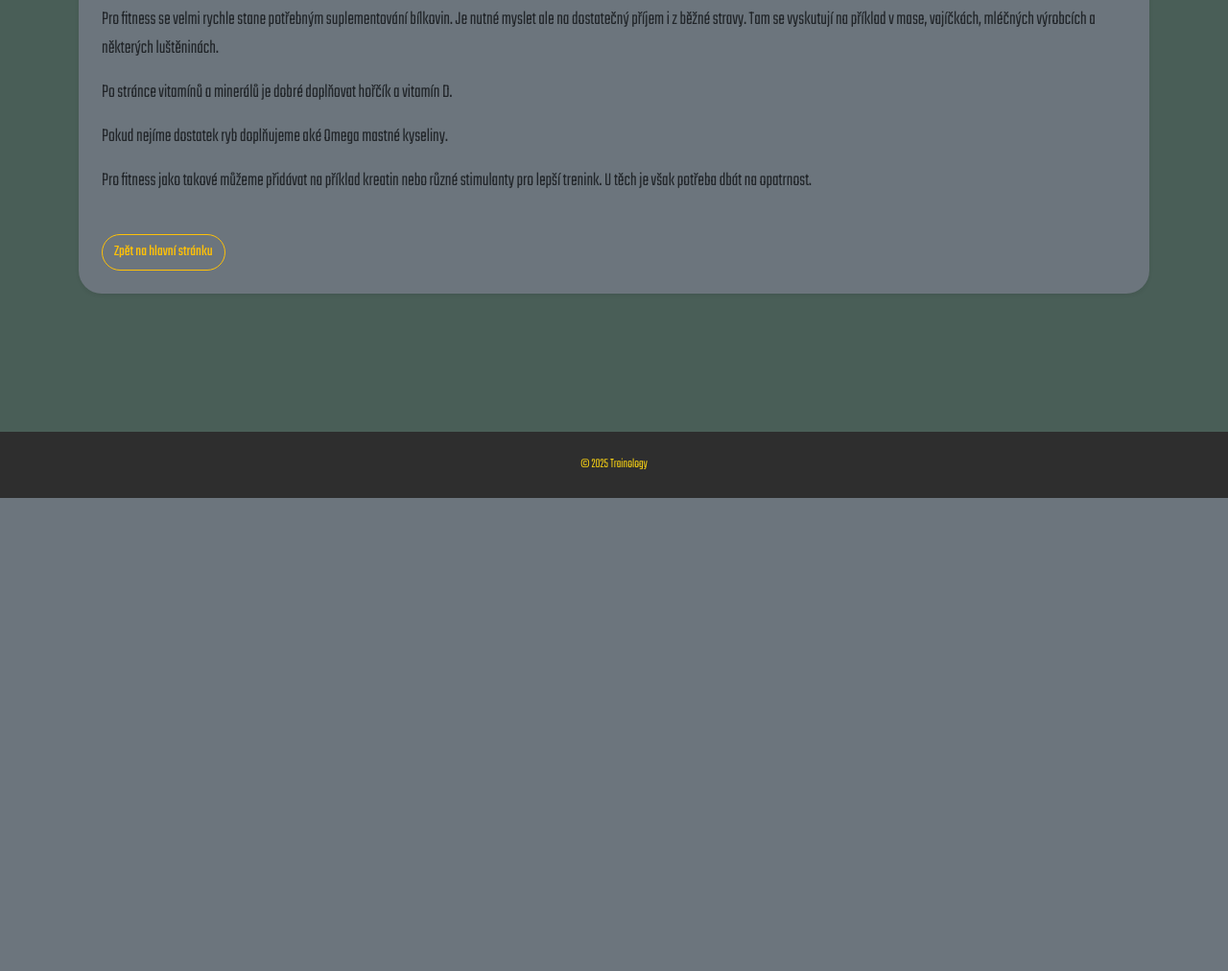
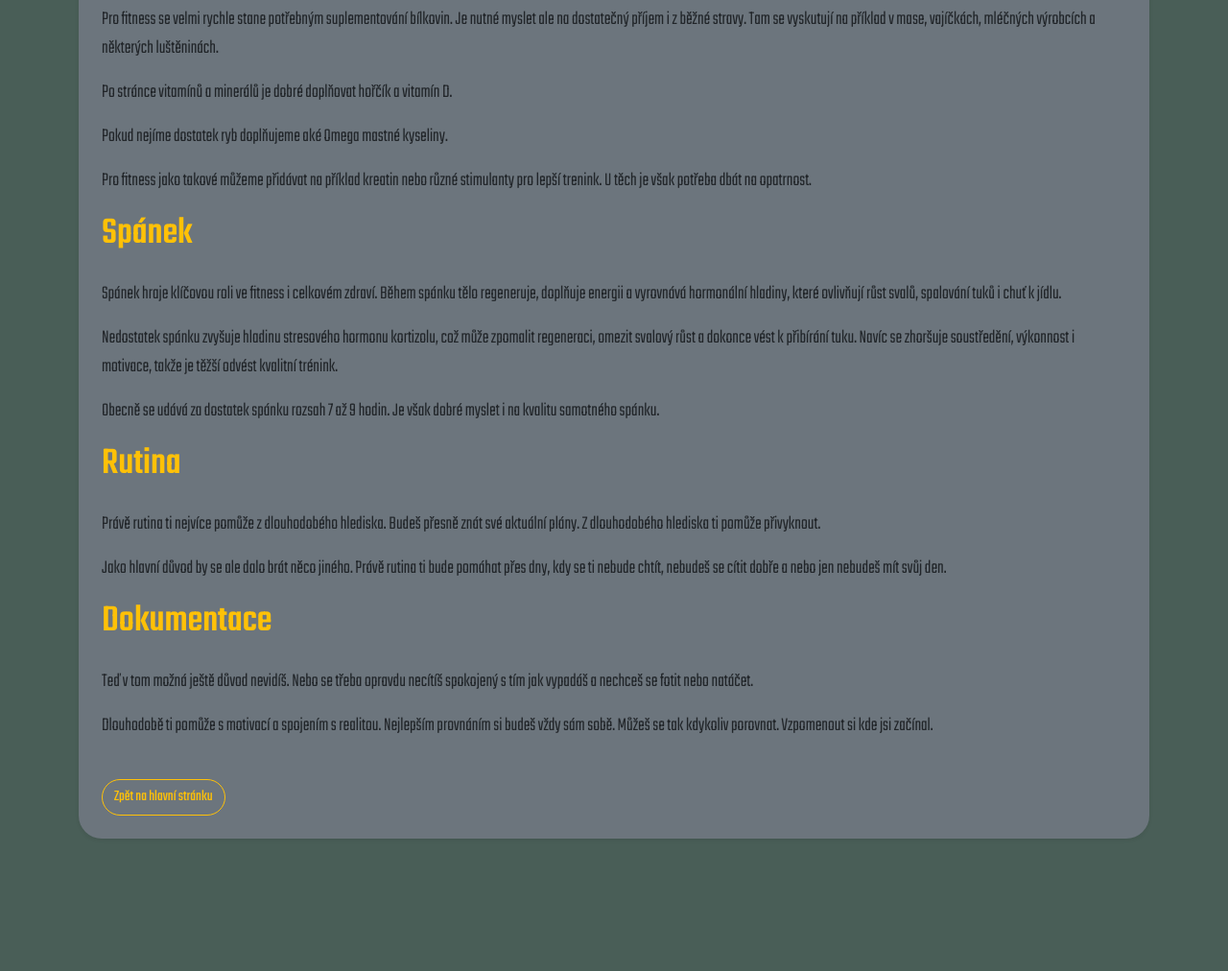
Before and after one commit to MarcusJust/WA-2025-Just_Marcus-Filip, a PHP site: page /about.php in a window 1280 px wide. Shown: the part 3862-4874 px from the top of the page at 96% size. Before the commit the page ends 4381 px from the top, so only its background shows below. Run offline with PHP 8.4, Linux system fonts and the light colour scheme.

Commit message:
#9 poslední část textu

```diff
--- a/final-project/public/about.php
+++ b/final-project/public/about.php
@@ -20,54 +20,37 @@
         <!-- První sekce -->
         <div class="p-4 rounded-4 shadow-sm mb-5 main-text">
             <h1 class="text-warning mb-4">O Trainology</h1>
-
             <p>Trainology je web stvořený pro komunitu okolo fitness.</p>
-
             <p>Naším cílem je předat čtenáři základy pro cvičení jako takové. Zároveň ale propojit členy komunity. Dát možnost ptát se a odpovídat. Učit sebe i ostatní.</p>
-
             <p>Níže se podíváme na naše tipy a doporučení pro začáteky. Od prvních treninku po suplementaci.</p>
 
         </div>
 
         <div class="p-4 rounded-4 shadow-sm mb-5 main-text">
             <h1 class="text-warning mb-4">Proč začít?</h1>
-
             <p>Začít s fitness je jedním z nejlepších rozhodnutí, které můžete pro své tělo i mysl udělat. Pravidelný pohyb má zásadní vliv na zdraví. Pomáhá totiž snižovat riziko civilizačních chorob, jako jsou srdeční onemocnění, vysoký tlak, cukrovka 2. typu nebo obezita. Kromě toho posiluje imunitní systém a zlepšuje kvalitu spánku, díky čemuž se člověk cítí celkově lépe a plný energie.</p>
-
             <p>Fitness ale není jen o fyzickém zdraví. Při cvičení se v těle uvolňují endorfiny, tedy tzv. hormony štěstí, které výrazně zlepšují náladu a pomáhají zvládat stres, úzkosti nebo i příznaky deprese. S rostoucí fyzickou silou a zlepšující se kondicí přichází také větší sebedůvěra, a to nejen co se týče vzhledu, ale i vnitřního pocitu kontroly a stability.</p>
-
             <p>Další výhodou pravidelného tréninku je nárůst energie a lepší výkonnost. Člověk má víc síly, větší výdrž a lépe se soustředí. Zároveň se zlepšuje držení těla a postava, což může být motivací samo o sobě. Fitness navíc učí disciplíně a pravidelnosti, což jsou návyky, které se pozitivně promítají i do ostatních oblastí života, jako je práce, studium nebo osobní rozvoj.</p>
-
             <p>V neposlední řadě má fitness i společenský rozměr. Cvičení v posilovně, účast na skupinových lekcích nebo třeba běhání s přáteli může být skvělým způsobem, jak navázat nové vztahy a cítit se součástí komunity.</p>
 
             <h1 class="mb-4 text-warning">Jak začít?</h1>
 
             <h3>Urči si cíl</h2>
-
             <p>V první řadě je dobrá si ujasnit čeho chci dosánout. Chci zhubout? Chci nabrat? Chci vybudovat postavu řeckého boha? Nebo mi stačí jen zlepšit kondici? Podle cíle totiž můžeš lépe zvolit cestu k němu.</p>
 
             <h3>Uvědom si</h2>
-
             <p>Ať si zvolil jakýkoliv cíl pamatuj, že jde o to abys se cítil sám lépe. Nenech se tedy odradit či ovlivnit ostatními okolo. Jde o tebe a o to si to užít.</p>
-
             <p>Je jedno koho potkáš po cestě. Každý někde začínal. Není důvod se cítit špatně kvůli tomu, jak na tom právě jsi. Už jen to že začínáš je obdivuhodné.</p>
 
             <h3>Neboj se</h2>
-
             <p>Nemusíš se bát přijít do fitka. Tvoje představa "Co když se mi budou smát nebo mě odsuzovat?", je milná. Ano, najdou se výjimky které takové budou, ale větší část taková opravdu není. Většina je tam kvůli sobě. Je jim tedy jedno jaký jsi ty.</p>
-
             <p>Nevíš si rady? Tak se prostě ptej. Většina lidí si sice hledí svého, ale zároveň ráda poradí. Opravdu nikdo nechce vidět jak se zraníš. Samozřejmě je dobré přijít a zeptat se slušností a pokorou.</p>
-
             <h3>Zvaž své možnosti</h2>
-
             <p>Pokud začínáš sám, tak zvaž své schopnosti. Zvládneš se sám naučit jednotlivé cviky? Na internetu určitě najedeš spoustu videí jak cvik provádět. Je ale potřeba porozumět pohybu. Pokud tuto dovednost ještě nemáš, tak se právě ptej lidí okolo. Případně v začátku vždy stojí za to zvážit možnost osobního trenéra.</p>
-
             <p>Uvědom si jaký typ člověka jsi a jaké časové možnosti máš. Tohle ti pomůže později.</p>
 
             <h1 class="text-warning mb-4">První kroky</h1>
-
             <p>Teď když jsi vše promyslel a uvědomil si, je čas převést to na realitu.</p>
-
             <ul>
                 <li>Slož si teninkový plán.</li>
                 <li>Mysli na cardio.</li>
@@ -80,51 +63,33 @@
             </ul>
 
             <h1 class="text-warning mb-4">Jak si složit treninkový plán</h1>
-
             <p>Právě tady se ti bude hodit uvážení jaký typ člověka jsi a jaké časové možnosti máš. Porozumění oboum aspektům ti pomůže přijít na to jak často si můžeš dovolit chodit. S tím samozřejmě bude souviset ale i cíl.</p>
-
             <p>U všech možností bude platit, že je dobré se vždy před treninkem zahřát. Ať už lehký cardiem, ale i procházka do fitka se počítá. Po zahřátí se alespoň zlehka protáhnout. Po treninku taky není na škodu protažení. Protažení po treninku omezí ztuhlost druhý den.</p>
-
             <p>Volbu cviků nechám na tobě. Případně se ptej lidí okolo nebo v naší komunitě. Mysli na to, že většina partií má komplexní strukrutu. Je tedy dobré volit zatím komplexní cviky. Případně mezi treninky cviky obměňovat.</p>
 
             <h3>Naprostý začátek</h3>
-
             <p>Pro naprostý začátek bude nejlepší když budeš chodit cvičit jednou až dvakrát týdně. Tělo pravděpodobně ještě není zvyklé na takový styl pohybu. Dej mu čas se adaptovat. Zároveň ti to pomůže pomalu proniknout do tohoto koníčku. V neposlední řadě ti tento přístup pomůže se nepřehltit a neznechutit si to už od začáítku.</p>
-
             <p>Při této četnosti je nejlepší volbou odcvičit vždy celé tělo. Do toho patří ruce (biceps a triceps), ramena (přední, zadní a boční), záda, hrudník, břicho (spodní, vrchní a boční) a samozřejmě i nohy (quadricepsy, hamstringy a lýtka).</p>
-
             <p>Obecně se doporučuje každou partii odcvičit dvakrát týdně. Pokud začínáš pouze s jedním treninkem, tak se ale žádné drama neděje. Zároveň je dobré myslet na odpočinek. U treninku celého těla by nebylo dobré jít dva dny za sebou. Platí tedy mít alespoň jeden až dva dny odpočinku mezi treninky.</p>
-
             <p>Abys ve fitku nestrávil celý den, tak si dej například dva až tři cviky na partii. Je dobré myslet na to že se teprve učíš. Takže spíše vol přístup více opakování s nižší vahou.</p>
 
             <h3>Mírně pokročilý trenink</h3>
-
             <p>Už nějakou dobu cvičíš a chceš se posunout? Nebo jsi jen uvážil, že nechceš začít úplně od začátku? Pak si tu rozebereme trochu pokročilejší přístup. Abych se úplně neopakoval i zde platí stejný přístup k zahřátí a protežení.</p>
-
             <p>Dalším logickým krokem je cvičit třikrát až čtyřikrát do týdne. Pro toto rozložení nejlépe sedí chodit cvičit obden. Pokud ti to časově nevychátí, tak opět není problém. Stačí myslet na jeden až dva dny odpočinku mezi opakovaným cvičením stejné partie.</p>
-
             <p>Zde už budeme partie lehce rozdělovat. Při tomto rozložení bude jednou z nejlepších možností si treninky rozdělit na vršek (ramena, ruce, hrudník, záda) a spodek (přední stehna, zadní stehna a lýtka). Břicho si zde můžeš rozdělit dle potřeby, či časové náročnosti.</p>
-
             <p>Už si můžeš i dovolit více cviků na partii. Na příklad jednou můžeš začít hrudníkem a dát důraz na něho. Příště začít zády a dát důraz na ně.</p>
 
             <h3>Pokročilý trenink</h3>
-
             <p>Tento přístup už opravdu nebude vhodný pro naprostý začátek. Mimo to je i časově náročný.</p>
-
             <p>Sem se nejčastějí řadí dva styly treninku. Jsou tak zvaně push-pull-legs a Arnold split. Případně je možná kombinace. Není však vyloučen už naprosto osobní přístup podle potřeby.</p>
-
             <p>Tato rozdělení nám už dávají opravdu velkou svobodu v množství cviků na partii. Je však dobrá mezi tyto treninky rozdělit důraz na jednotlivé části hlavních partií. Na příklad u hrudníku jednou důraz na spodní  a střední část a podruhé na vrchní část.</p>
 
             <h4>Push-pull-legs</h4>
-
             <p>Zde platí rozdělení partií podle typu pohybu. Tedy tlačivý, tahací a nohy. Rozděleníí partií je následovné do push patří hrudník, tricepsy a ramena. Pull zahrnuje záda a bicepsy. Legs jak už z názvu vyplívá zahrnuje nohy. Vychází to tedy na tři treninky. Břicho zde opět můžeme rozdělit dle potřeby.</p>
-
             <p>Tyto tři treninky jsou vždy tři v řadě jdoucí dny. Následně můžeme dát den odpočinku a začít znovu.</p>
 
             <h4>Arnold split</h4>
-
             <p>Zde už dochází k velkému promíchání. Opět je trenink rozdělen do tří po sobě jdoucích dní i přístup k odpočinku je stejný. První den jsou velké partie vršku, což jsou záda a hrudník. Následují menší partie vršku, ramena a ruce. Zakončení jsou opět nohy. Břicho opět volitelně dle potřeby.</p>
-
             <p>Pokud bys zvolil tento přístup je opravdu nutné mezi jednotlivými cykly měnit důraz. Na příklad záda a hrudník jsou oboje silově náročné partie. Je tedy dobré střídat jejich pořadí mezi cykly.</p>
 
             <?php if (isset($_SESSION['user_id'])): ?>
@@ -134,32 +99,34 @@
             <p></p>
 
             <h1 class="text-warning mb-4">Strava</h1>
-
             <p>Strava je nedílnou součástí tohoto koníčku ať už je cíl jakýkoliv. Dodává nám živiny pro růst svalové hmoty, energii a často je s ní i spojená psychické pohoda.</p>
-
             <p>Opravdu ale není nutné okamžitě skočit do nějaké brutální diety. Obecně se říká že rozdělení 80:20 je skvělé. Rozdělení představuje balanc mezi zdravým a nezdravým jídlem. Přeci jen kdo by neměl radost z té chuti nezdravého jídla.</p>
-
             <p>Při stavě tvoří základ množství kalorií. To se mění podle cíle a s ním případně i z čeho kalorie získáváme. Pro určení množství kalorií můžeme buď kontaktovat profesionáli, nebo s mnohem menší přesností využít internetové kalkulačky. Základ kalorií tvoří náš bazální metabolismus + spálená kalorie za den.</p>
-
             <p>Podle cíle kalorie přijaté ze stravy zvyšujeme, snižujeme či dorovnáváme vůči koloriím spáleným.</p>
-
             <p>Pro účely sledování kalorií a živin nám budou dobrým přítelem aplikace jako jsou Kalorické tabulky.</p>
-
             <p>Pokud si nevíme rady se složením živin či celkového jídelníčku, tak se můžeme otočit na internet případně specialisty.</p>
 
             <h1 class="text-warning mb-4">Suplementace</h1>
-
             <p>Suplementovat chceme převážně živiny a vitamíny, které běžnou stravou nedokážeme získat v dostatečném množství. Suplementy však nejsou plnohodnoutnou náhradou jídla.</p>
 
             <h3>Co suplementovat</h3>
+            <p>Pro fitness se velmi rychle stane potřebným suplementování bílkovin. Je nutné myslet ale na dostatečný příjem i z běžné stravy. Tam se vyskutují na příklad v mase, vajíčkách, mléčných výrobcích a některých luštěninách.</p>
+            <p>Po stránce vitamínů a minerálů je dobré doplňovat hořčík a vitamín D.</p>
+            <p>Pokud nejíme dostatek ryb doplňujeme aké Omega mastné kyseliny.</p>
+            <p>Pro fitness jako takové můžeme přidávat na příklad kreatin nebo různé stimulanty pro lepší trenink. U těch je však potřeba dbát na opatrnost.</p>
 
-            <p>Pro fitness se velmi rychle stane potřebným suplementování bílkovin. Je nutné myslet ale na dostatečný příjem i z běžné stravy. Tam se vyskutují na příklad v mase, vajíčkách, mléčných výrobcích a některých luštěninách.</p>
+            <h1 class="text-warning mb-4">Spánek</h1>
+            <p>Spánek hraje klíčovou roli ve fitness i celkovém zdraví. Během spánku tělo regeneruje, doplňuje energii a vyrovnává hormonální hladiny, které ovlivňují růst svalů, spalování tuků i chuť k jídlu.</p>
+            <p>Nedostatek spánku zvyšuje hladinu stresového hormonu kortizolu, což může zpomalit regeneraci, omezit svalový růst a dokonce vést k přibírání tuku. Navíc se zhoršuje soustředění, výkonnost i motivace, takže je těžší odvést kvalitní trénink.</p>
+            <p>Obecně se udává za dostatek spánku rozsah 7 až 9 hodin. Je však dobré myslet i na kvalitu samotného spánku.</p>
 
-            <p>Po stránce vitamínů a minerálů je dobré doplňovat hořčík a vitamín D.</p>
+            <h1 class="text-warning mb-4">Rutina</h1>
+            <p>Právě rutina ti nejvíce pomůže z dlouhodobého hlediska. Budeš přesně znát své aktuální plány. Z dlouhodobého hlediska ti pomůže přivyknout.</p>
+            <p>Jako hlavní důvod by se ale dalo brát něco jiného. Právě rutina ti bude pomáhat přes dny, kdy se ti nebude chtít, nebudeš se cítit dobře a nebo jen nebudeš mít svůj den.</p>
 
-            <p>Pokud nejíme dostatek ryb doplňujeme aké Omega mastné kyseliny.</p>
-
-            <p>Pro fitness jako takové můžeme přidávat na příklad kreatin nebo různé stimulanty pro lepší trenink. U těch je však potřeba dbát na opatrnost.</p>
+            <h1 class="text-warning mb-4">Dokumentace</h1>
+            <p>Teď v tom možná ještě důvod nevidíš. Nebo se třeba opravdu necítíš spokojený s tím jak vypadáš a nechceš se fotit nebo natáčet.</p>
+            <p>Dlouhodobě ti pomůže s motivací a spojením s realitou. Nejlepším provnáním si budeš vždy sám sobě. Můžeš se tak kdykoliv porovnat. Vzpomenout si kde jsi začínal.</p>
 
             <a href="index.php" class="btn btn-outline-warning rounded-pill mt-4">Zpět na hlavní stránku</a>
         </div>
```
